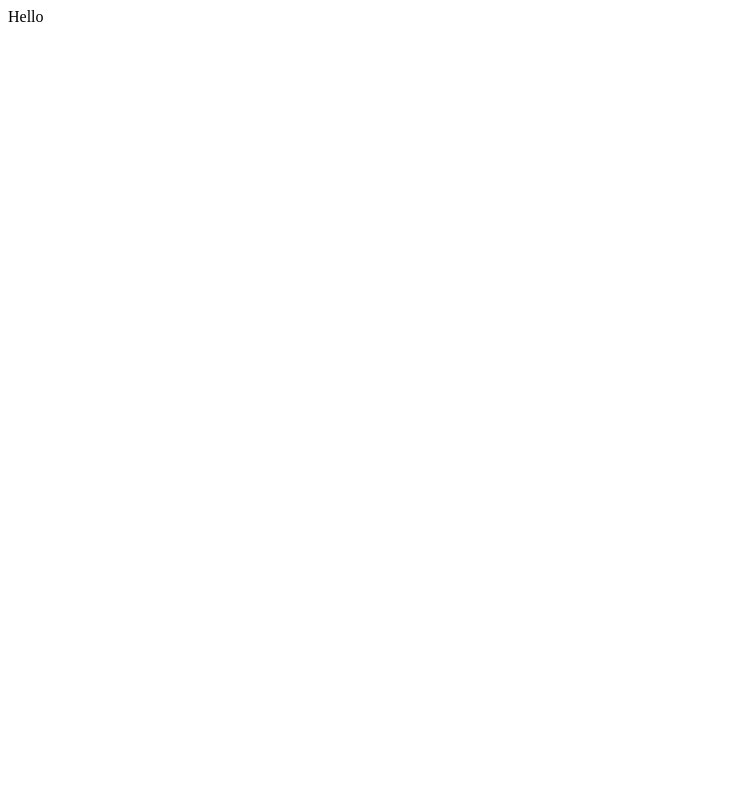
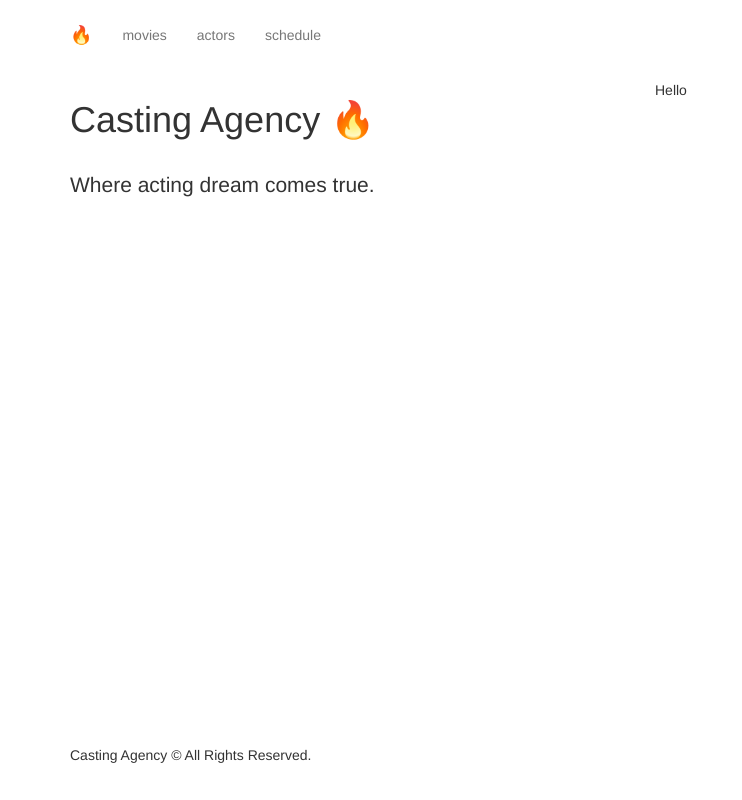
Before and after one commit to LisaTheTechnologue/castingagency-test, a Flask app: page / in a window 1280 px wide. Before the commit the part shown is almost empty. Shown: the whole page, without its empty margins (0-742 px from the left). Run offline with Flask 2, Linux system fonts and the light colour scheme; some libraries are stand-ins or nearby versions.

Commit message:
home.html

```diff
--- a/app.py
+++ b/app.py
@@ -47,7 +47,7 @@
 
     @app.route("/")
     def index():
-        return render_template('pages/test.html')
+        return render_template('pages/home.html')
 
     '''''''''''
     '  MOVIE  '
@@ -86,7 +86,7 @@
         except:
             abort(422)
 
-    # TODO: submit + search movie
+    # TODO: submit
     # FormView / submitMovie + searchMovie
     @app.route("/movie", methods=['POST'])
     def create_movie():
@@ -95,6 +95,27 @@
         new_desc = body.get('desc', None)
         new_releasedate = body.get('release_date', None)
         # new_actors = body.get('actors', None)
+        try:
+            movie = Movie(title=new_title,
+                                desc=new_desc,
+                                release_date=new_releasedate
+                                )
+            movie.insert()
+
+            selection = Movie.query.order_by(Movie.id).all()
+            current_movies = paginate_movies(request, selection)
+            return jsonify({'success': True,
+                            'created': movie.id,
+                            'movies': current_movies,
+                            'total_movies': len(selection)
+                            })
+        except:
+            abort(422)
+
+    # TODO : search movie
+    @app.route("/movies/search", methods=['POST'])
+    def search_movies():
+        body = request.get_json()
         search = body.get('searchTerm', None)
         try:
             if search:
@@ -107,22 +128,8 @@
                                 'movies': current_movies,
                                 'total_movies': len(selection.all())
                                 })
-            else:
-                movie = Movie(title=new_title,
-                                    desc=new_desc,
-                                    release_date=new_releasedate,
-                                    actors=new_actors)
-                movie.insert()
-
-                selection = Movie.query.order_by(Movie.id).all()
-                current_movies = paginate_movies(request, selection)
-                return jsonify({'success': True,
-                                'created': movie.id,
-                                'movies': current_movies,
-                                'total_movies': len(selection)
-                                })
         except:
-            abort(422)
+            abort(404)
 
     # TODO: view detail movie
     @app.route("/movie/<int:movie_id>/actors")
@@ -192,7 +199,7 @@
         except:
             abort(422)
 
-    # TODO: submit + search actor
+    # TODO: submit
     # FormView / submitActor + searchActor
     @app.route("/actor", methods=['POST'])
     def create_actor():
@@ -200,12 +207,32 @@
         new_name = body.get('name', None)
         new_age = body.get('age', None)
         new_gender = body.get('gender', None)
+        print("data ok")
+        try:
+            actor = Actor(name=new_name,
+                            age=new_age,
+                            gender=new_gender)
+            actor.insert()
+
+            selection = Actor.query.order_by(Actor.id).all()
+            current_actors = paginate_actors(request, selection)
+            return jsonify({'success': True,
+                            'created': actor.id,
+                            'actors': current_actors,
+                            'total_actors': len(selection)
+                            })
+        except:
+            abort(422)
+
+    # TODO : search actor
+    @app.route("/actors/search", methods=['POST'])
+    def search_actors():
+        body = request.get_json()
         search = body.get('searchTerm', None)
-        print("data ok")
         try:
             if search:
                 selection = Actor.query.order_by(Actor.id)\
-                                          .filter(Actor.actor
+                                          .filter(Actor.name
                                                           .ilike('%{}%'
                                                           .format(search)))
                 current_actors = paginate_actors(request, selection)
@@ -213,22 +240,8 @@
                                 'actors': current_actors,
                                 'total_actors': len(selection.all())
                                 })
-            else:
-                actor = Actor(name=new_name,
-                                age=new_age,
-                                gender=new_gender)
-                actor.insert()
-
-                selection = Actor.query.order_by(Actor.id).all()
-                current_actors = paginate_actors(request, selection)
-                return jsonify({'success': True,
-                                'created': actor.id,
-                                'actors': current_actors,
-                                'total_actors': len(selection)
-                                })
         except:
-            abort(422)
-
+            abort(404)
     # TODO: view detail actor . MODIFY ALL
     @app.route("/actor/<int:actor_id>/movies")
     def get_movies_by_actor(actor_id):
--- a/templates/layouts/main.html
+++ b/templates/layouts/main.html
@@ -53,34 +53,34 @@
         <div class="collapse navbar-collapse">
           <ul class="nav navbar-nav">
             <li>
-              {% if (request.endpoint == 'venues') or
-                (request.endpoint == 'search_venues') or
+              {% if (request.endpoint == 'movies') or
+                (request.endpoint == 'search_movies') or
                 (request.endpoint == 'show_venue') %}
-              <form class="search" method="post" action="/venues/search">
+              <form class="search" method="post" action="/movies/search">
                 <input class="form-control"
                   type="search"
                   name="search_term"
-                  placeholder="Find a venue"
+                  placeholder="Find a movie"
                   aria-label="Search">
               </form>
               {% endif %}
-              {% if (request.endpoint == 'artists') or
-                (request.endpoint == 'search_artists') or
-                (request.endpoint == 'show_artist') %}
-              <form class="search" method="post" action="/artists/search">
+              {% if (request.endpoint == 'actors') or
+                (request.endpoint == 'search_actors') or
+                (request.endpoint == 'show_actor') %}
+              <form class="search" method="post" action="/actors/search">
                 <input class="form-control"
                   type="search"
                   name="search_term"
-                  placeholder="Find an artist"
+                  placeholder="Find an actor"
                   aria-label="Search">
               </form>
               {% endif %}
             </li>
           </ul>
           <ul class="nav navbar-nav">
-            <li {% if request.endpoint == 'movies' %} class="active" {% endif %}><a href="{{ url_for('movies') }}">movies</a></li>
-            <li {% if request.endpoint == 'artors' %} class="active" {% endif %}><a href="{{ url_for('artors') }}">artors</a></li>
-            <li {% if request.endpoint == 'schedule' %} class="active" {% endif %}><a href="{{ url_for('schedule') }}">schedule</a></li>
+            <li {% if request.endpoint == 'movies' %} class="active" {% endif %}><a href="{{ url_for('get_movies') }}">movies</a></li>
+            <li {% if request.endpoint == 'actors' %} class="active" {% endif %}><a href="{{ url_for('get_actors') }}">actors</a></li>
+            <li {% if request.endpoint == 'schedule' %} class="active" {% endif %}><a href="{{ url_for('get_schedule') }}">schedule</a></li>
           </ul>
         </div><!--/.nav-collapse -->
       </div>
@@ -108,7 +108,7 @@
 
   <div id="footer">
     <div class="container">
-      <p>Fyyur &copy; All Rights Reserved.</p>
+      <p>Casting Agency &copy; All Rights Reserved.</p>
       {% block footer %}{% endblock %}
     </div>
   </div>
--- a/templates/pages/home.html
+++ b/templates/pages/home.html
@@ -1,10 +1,10 @@
 {% extends 'layouts/main.html' %}
-{% block title %}Fyyur{% endblock %}
+{% block title %}Casting Agency{% endblock %}
 {% block content %}
 <div class="row">
 	<div class="col-sm-6">
-		<h1>Fyyur 🔥</h1>
-		<p class="lead">Where musical artists meet musical venues.</p>
+		<h1>Casting Agency 🔥</h1>
+		<p class="lead">Where acting dream comes true.</p>
 
 	</div>
 	<div class="col-sm-6 hidden-sm hidden-xs">
```
